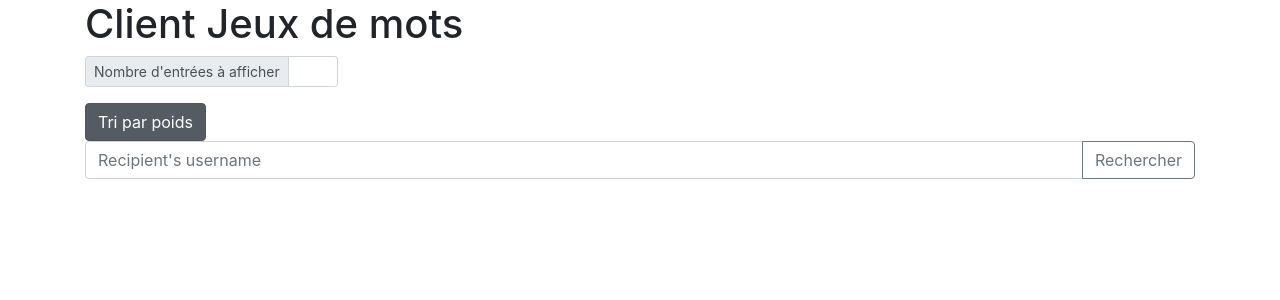
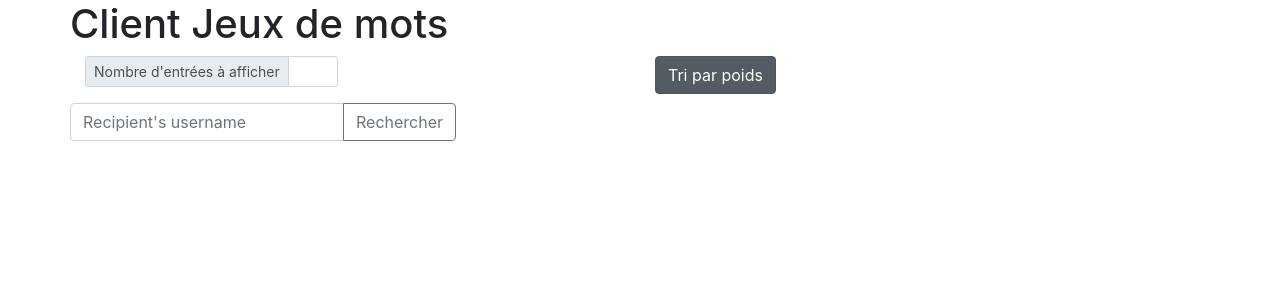
Before and after one commit to Florian-Ch/ClientJDM, a React (Create React App) app: page / in a window 1280 px wide. Shown: the top 300 px of the page. Built offline with nearby package versions, Linux system fonts and the light colour scheme.

Commit message:
Boutons d'options et barre de recherche

```diff
--- a/src/components/Home.jsx
+++ b/src/components/Home.jsx
@@ -6,40 +6,50 @@ export default class Home extends Component {
   constructor(props){
     super(props)
 
-    var switch_sort = React.createRef()
+    this.switch_sort = React.createRef()
+    this.switch = this.switch.bind(this)
 
+    this.state = {toggle : false}
   }
 
-  onClickButton(){
-    console.log()
+  switch(){
+    if(!this.state.toggle)
+      this.switch_sort.current.textContent = "Tri alphabétique"
+    else
+      this.switch_sort.current.textContent = "Tri par poids"
+    this.setState({toggle : !this.state.toggle})
   }
 
   render() {
     return (
-      <div class="container">
-        <div class="raw"> {/* ligne de titre */}
+      <div className="container">
+        <div className="row"> {/* ligne de titre */}
           <h1>Client Jeux de mots</h1>
         </div>
 
-        <div class="raw"> {/* ligne des options */}
+        <div className="row"> {/* ligne des options */}
           {/*<Button name="test"/>*/}
-          <div class="input-group input-group-sm mb-3">
-            <div class="input-group-prepend">
-              <span class="input-group-text" id="inputGroup-sizing-sm">Nombre d'entrées à afficher</span>
+          <div className="col">
+            <div className="input-group input-group-sm mb-3">
+              <div className="input-group-prepend">
+                <span className="input-group-text" id="inputGroup-sizing-sm">Nombre d'entrées à afficher</span>
+              </div>
+              <input type="text" className="form-control" aria-label="Small" aria-describedby="inputGroup-sizing-sm" style={{maxWidth:"50px"}}/>
             </div>
-            <input type="text" class="form-control" aria-label="Small" aria-describedby="inputGroup-sizing-sm" style={{maxWidth:"50px"}}/>
           </div>
-          <div class="btn-group-toggle" data-toggle="buttons">
-            <label class="btn btn-secondary active">
-              <input type="checkbox" checked autocomplete="off"/> Tri par poids
-            </label>
+          <div className="col">
+            <div className="btn-group-toggle" data-toggle="buttons">
+              <label className="btn btn-secondary active" onClick={this.switch} ref={this.switch_sort}>
+                <input type="checkbox"/> Tri par poids
+              </label>
+            </div>
           </div>
         </div>
 
-        <div class="raw"> {/* ligne de barre de recherche */}
+        <div className="row"> {/* ligne de barre de recherche */}
           <SearchBar/>
         </div>
-        <div class="raw"> {/* ligne de résultats */}
+        <div className="row"> {/* ligne de résultats */}
         </div>
       </div>
     )
--- a/src/index.css
+++ b/src/index.css
@@ -11,3 +11,11 @@ code {
   font-family: source-code-pro, Menlo, Monaco, Consolas, 'Courier New',
     monospace;
 }
+
+btn btn-secondary{
+  background-color: rgba(0,0,255,1) !important;
+}
+
+btn btn-secondary active{
+  background-color: rgba(255,0,0,1) !important;
+}
```
